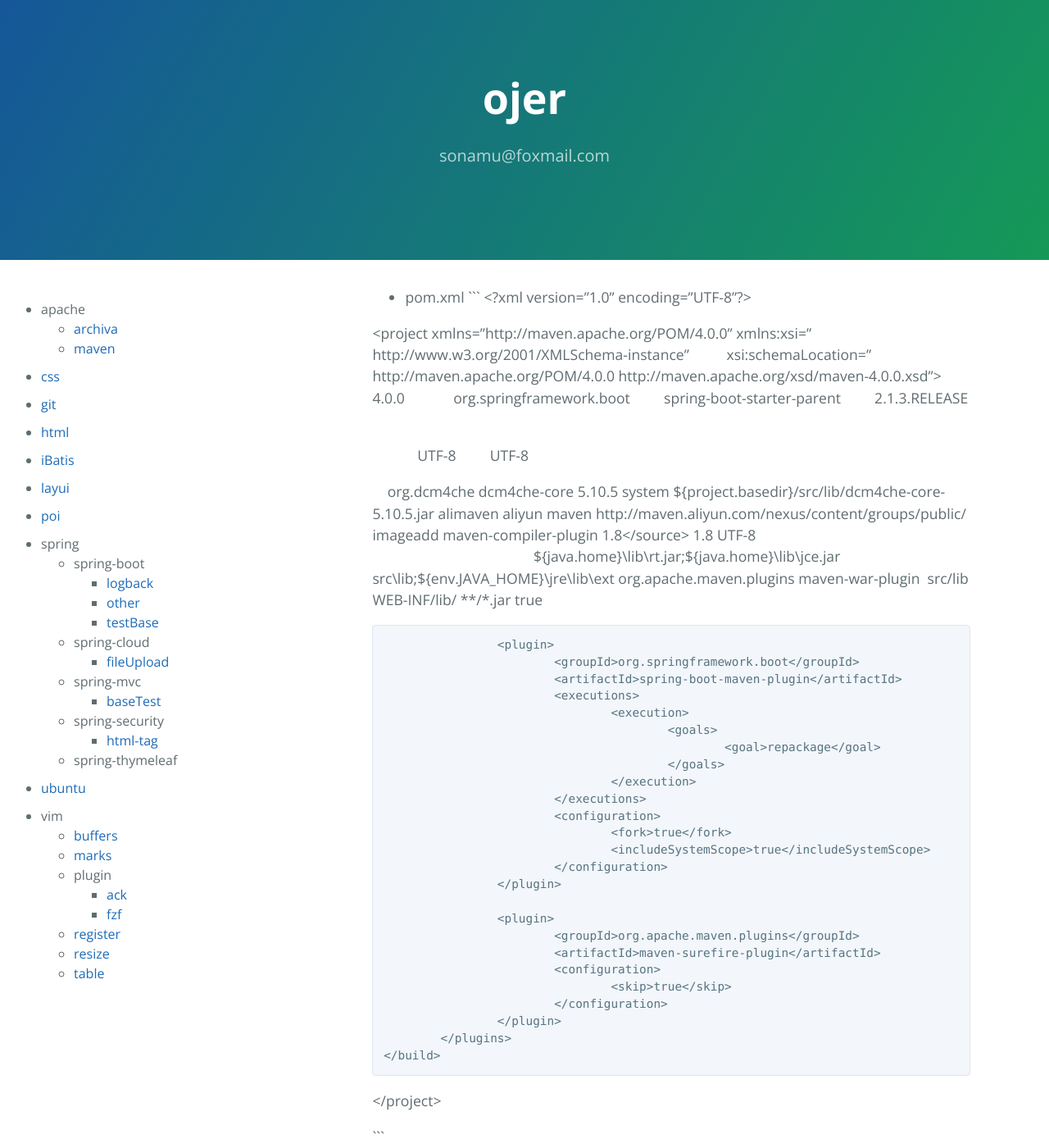
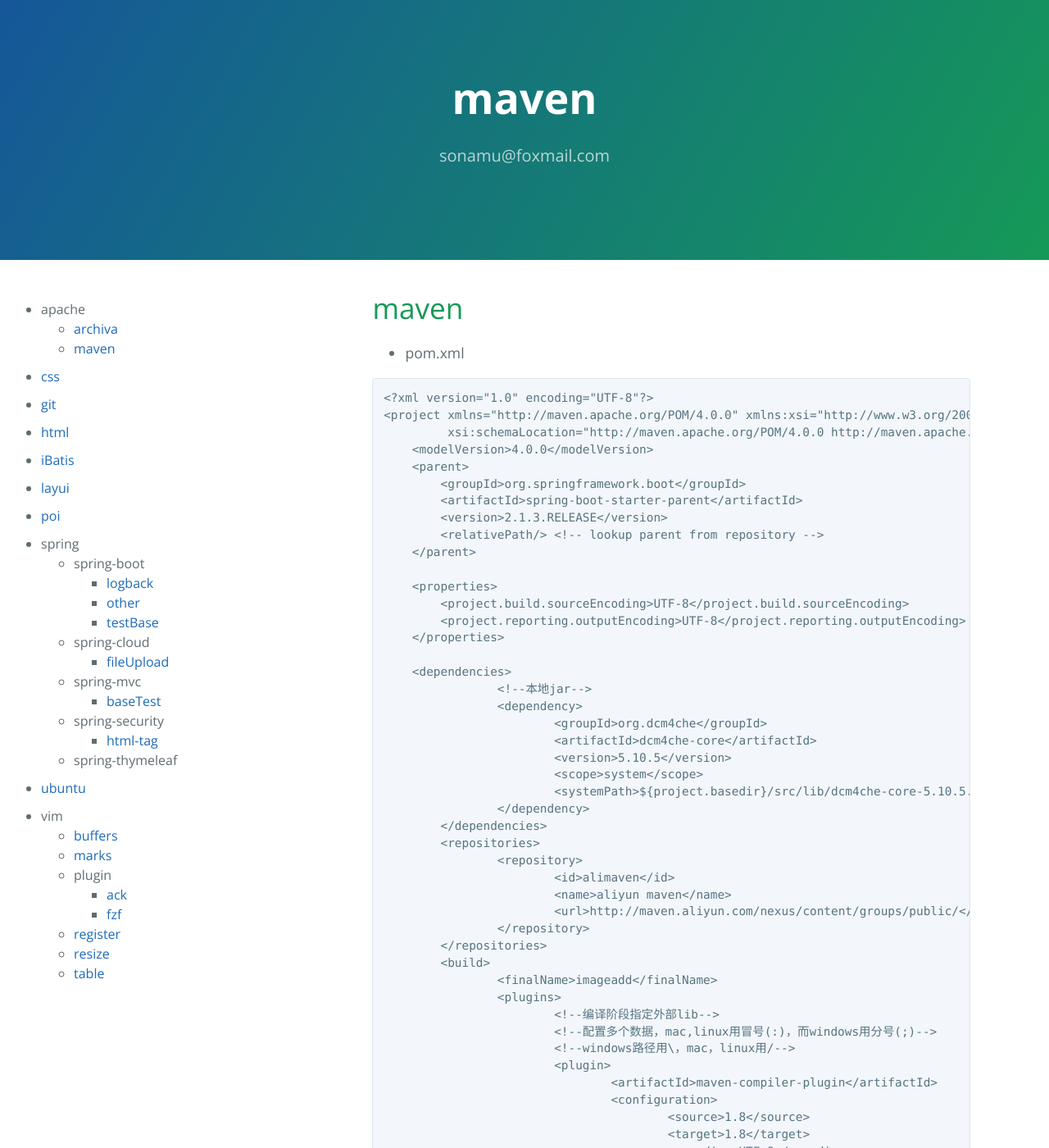
Before and after one commit to ojer/ojer.github.io, a Jekyll site: the page built from page/apache/maven.md, in a window 1280 px wide and 1400 px high. Shown: the whole window at 82% size. Built offline with Jekyll 4.4.1, drawn with Linux system fonts in a browser that asks for light colours; our own code applies the rules of GitHub Pages for plain Markdown files; some of the changed lines change nothing that is shown; some of the changed text lies outside the part shown.

Commit message:
'update'

````diff
--- a/page/apache/maven.md
+++ b/page/apache/maven.md
@@ -1,4 +1,6 @@
+# maven
 - pom.xml
+
 ```
 <?xml version="1.0" encoding="UTF-8"?>
 <project xmlns="http://maven.apache.org/POM/4.0.0" xmlns:xsi="http://www.w3.org/2001/XMLSchema-instance"
@@ -96,5 +98,4 @@
 		</plugins>
 	</build>
 </project>
-
 ```
````
